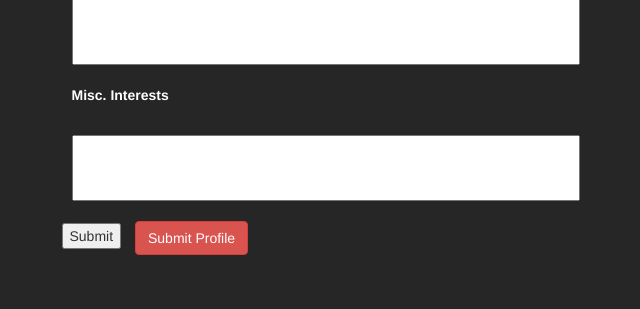
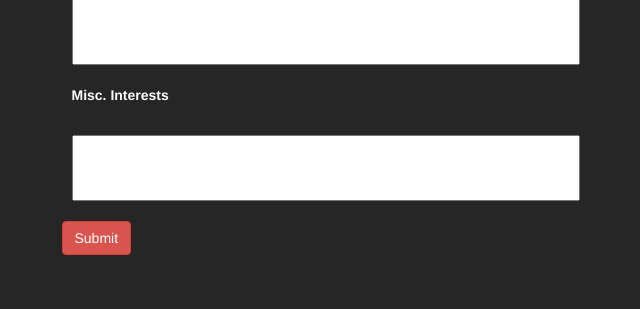
Before and after one commit to WarlordGandhi24/Roomr, a Python web app: template templates/profile_edit.html in a window 1280 px wide. Shown: the part 994-1303 px from the top of the page, without its empty margins (565-1205 px from the left). Run offline with Jinja, Linux system fonts and the light colour scheme; the template is opened without the code that fills it, so the values that code supplies are empty; some libraries are stand-ins or nearby versions.

Commit message:
fixed the submit profile button

```diff
--- a/templates/profile_edit.html
+++ b/templates/profile_edit.html
@@ -82,8 +82,7 @@
           <textarea name = "user_games"id = "pref" rows = "3" cols="60">{{user.games}}</textarea><br><br>
           <p id = "pref"><b>Misc. Interests</b></p><br>
           <textarea name = "user_misc" id = "pref" rows = "3" cols="60">{{user.misc}}</textarea><br><br>
-          <input type="submit" value="Submit">
-          <a href='/search' id = "pref" class="btn btn-danger" type="button">Submit Profile</a>
+          <input class="btn btn-danger" type="submit" value="Submit">
         </div>
       </div>
     </form>
```
